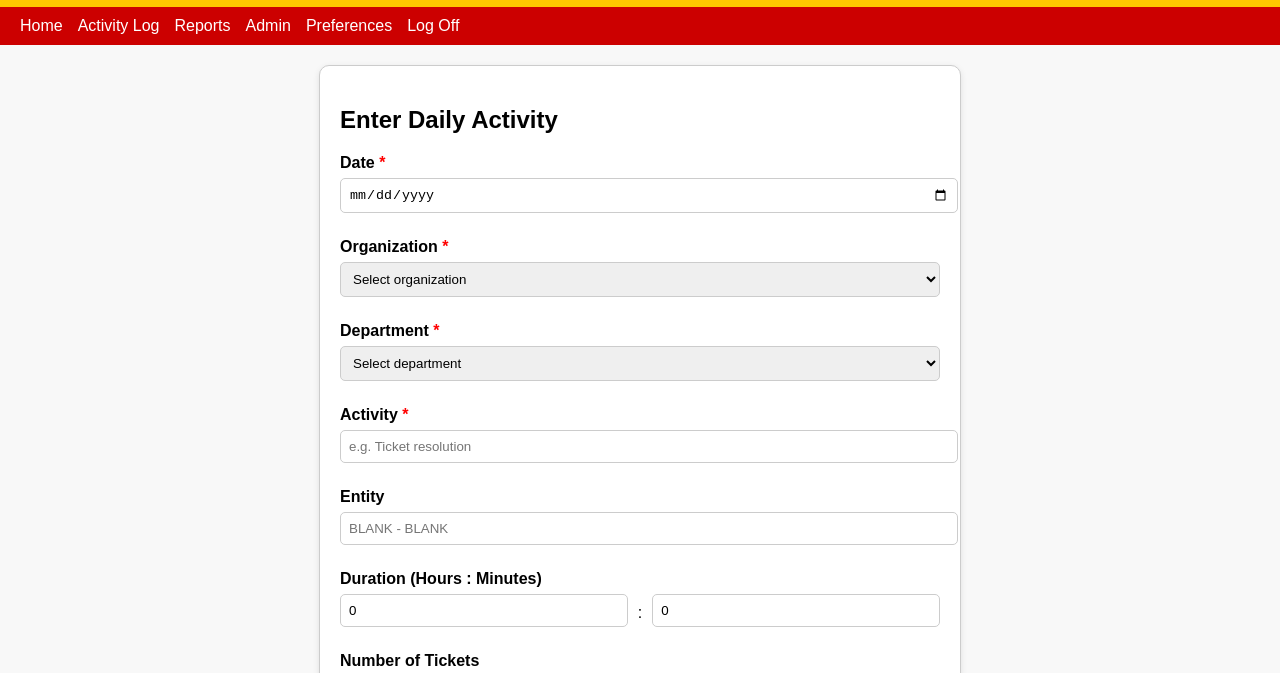
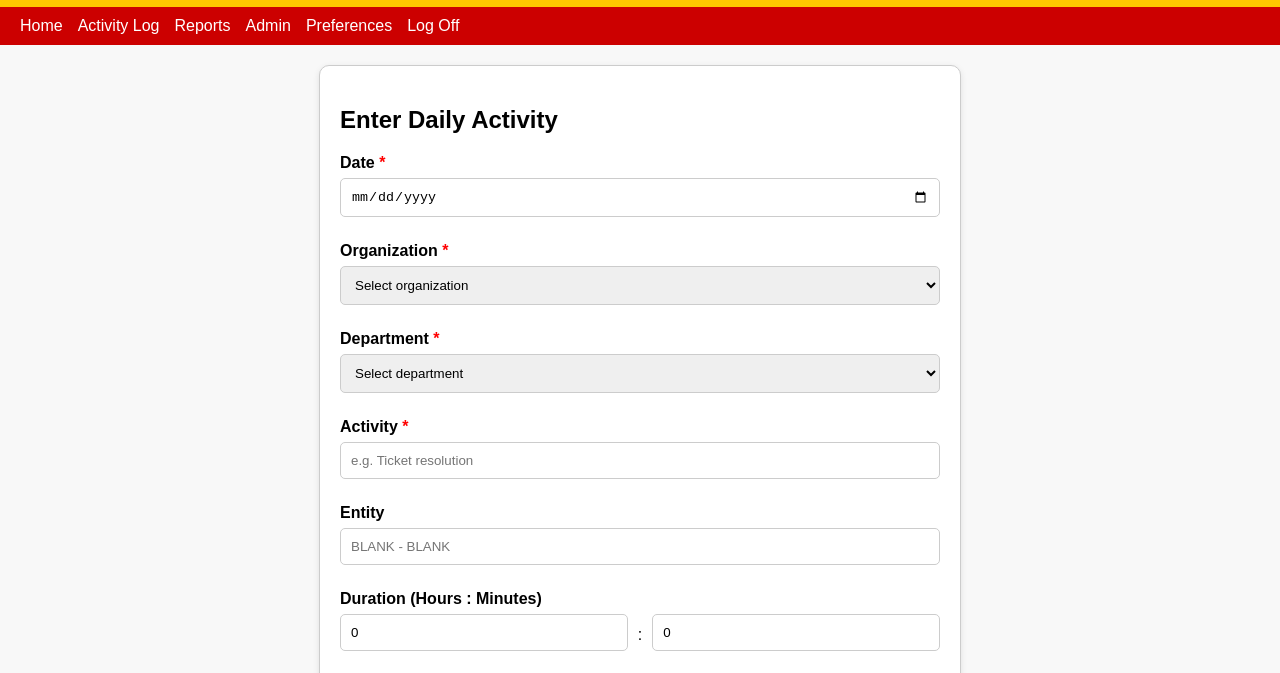
Before and after one commit to PCutMLN/Activity-Time-Tracker-case-study, a plain HTML site: page index.html in a window 1280 px wide. Shown: the part 67-740 px from the top of the page. Drawn offline with Linux system fonts and the light colour scheme.

Commit message:
fix inconsistent box size

```diff
--- a/style.css
+++ b/style.css
@@ -53,11 +53,12 @@ input,
 select,
 textarea {
   width: 100%;
-  padding: 8px;
+  padding: 10px;
   margin-top: 6px;
   margin-bottom: 10px;
   border: 1px solid #ccc;
   border-radius: 5px;
+  box-sizing: border-box;
 }
 
 textarea {
```
